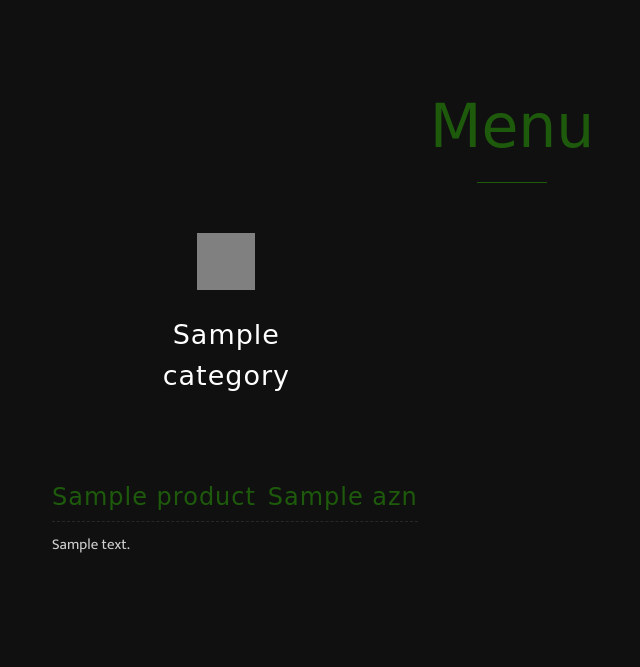
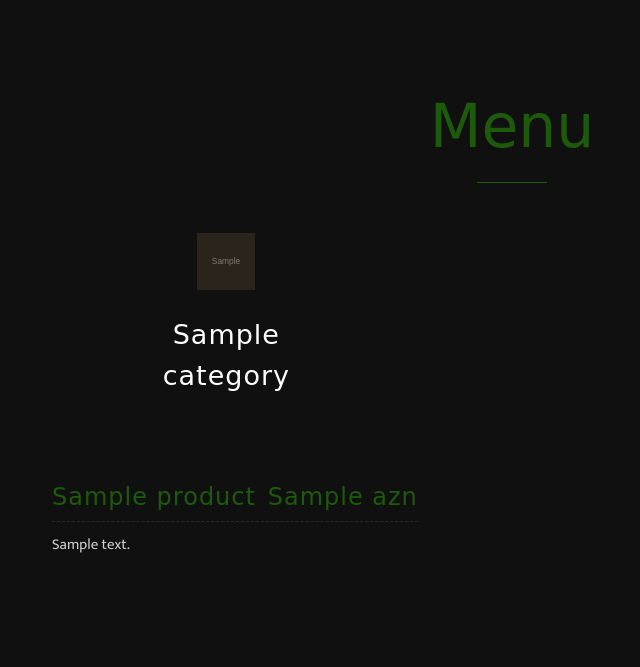
Before and after one commit to NicatDev/Desgah_menu, a Django app: page / in a window 1280 px wide. Shown: the part 440-1107 px from the top of the page, without its empty margins (128-768 px from the left). Run offline with Django 5.2, Linux system fonts and the light colour scheme; tables that the repository leaves empty hold one stand-in row (values such as "Sample post"); grey boxes marked "Sample" are stand-in pictures; some libraries are stand-ins or nearby versions; some web fonts are replaced.

Commit message:
one step more

```diff
--- a/static/css/style.css
+++ b/static/css/style.css
@@ -1136,7 +1136,7 @@
 }
 .menus .tabs-icon .owl-item.actived .item .icon,
 .menus .tabs-icon .item.active .icon {
-    filter:invert(1);
+    filter:invert(1) !important;
 }
 .menus .menus-content .cont {
     display: none;
```
